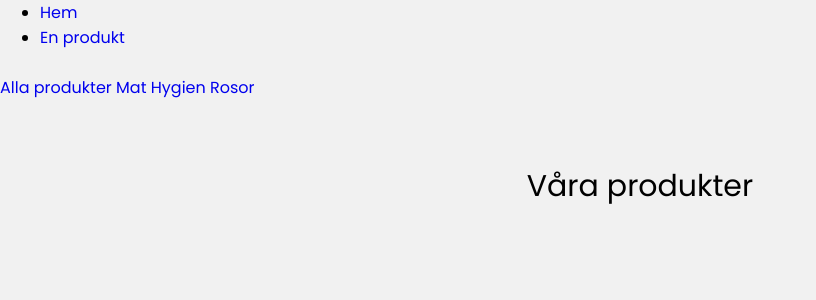
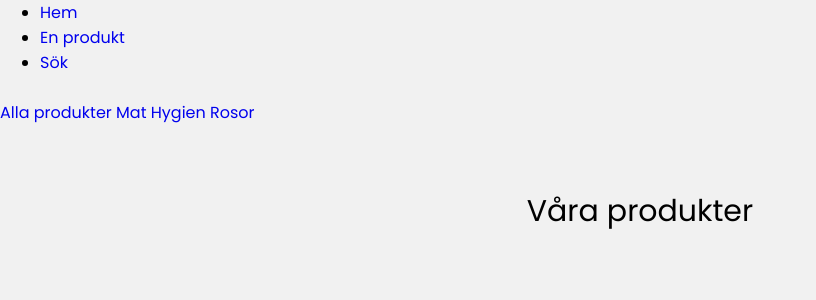
Before and after one commit to Floralforest19/G01, a PHP site: page /index.php in a window 1280 px wide. Shown: the top 300 px of the page, without its empty margins (0-816 px from the left). Run offline with PHP 8.4, Linux system fonts and the light colour scheme; data that the repository does not hold is empty.

Commit message:
sök länk

```diff
--- a/index.php
+++ b/index.php
@@ -16,6 +16,7 @@
 <ul>
   <li><a href="index.php">Hem</a></li>
   <li><a href="singleproduct.html">En produkt</a></li>
+  <li><a href="search.php">Sök</a></li>
 </ul>
     <main>
     <?php require_once 'read.php'; ?>
```
